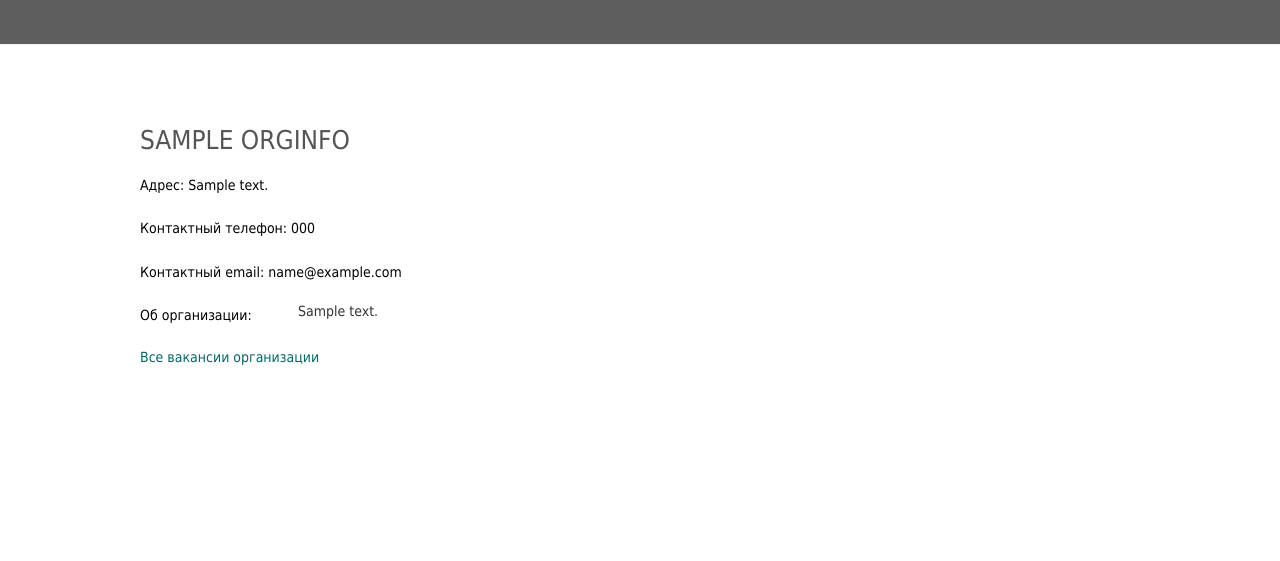
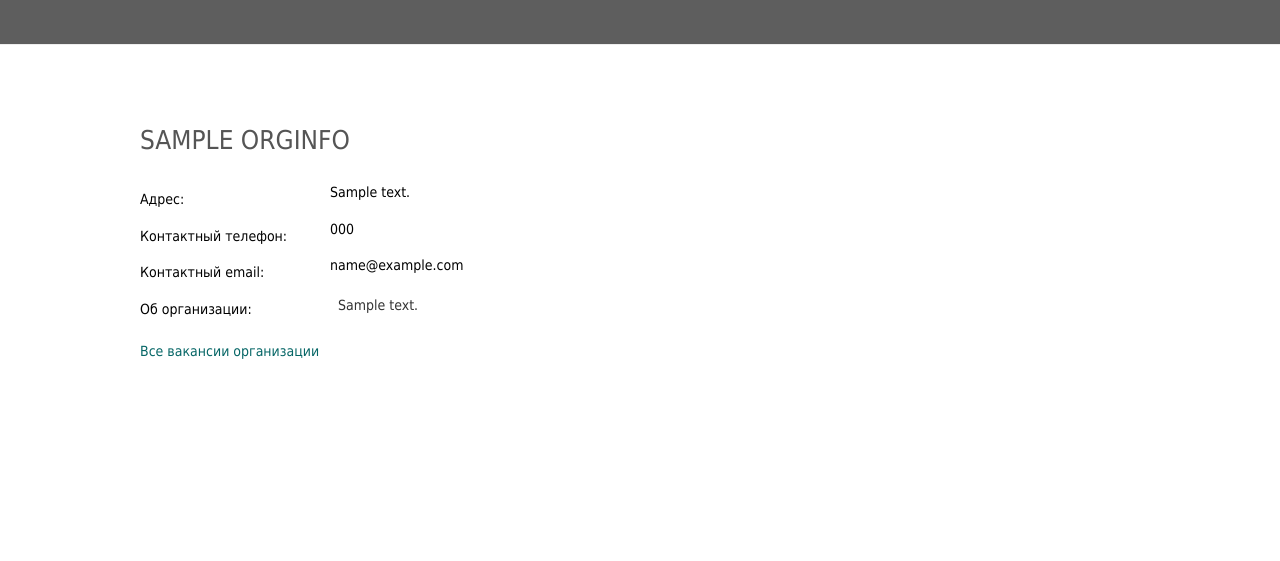
Before and after one commit to scrapebs/JobPro, a Django app: page /organisation/1/ in a window 1280 px wide. Shown: the part 48-609 px from the top of the page. After the commit the page ends 407 px from the top, so only its background shows below. Run offline with Django 3.2, Linux system fonts and the light colour scheme; tables that the repository leaves empty hold one stand-in row (values such as "Sample post"); some libraries are stand-ins or nearby versions.

Commit message:
Some edit

```diff
--- a/jobpro/static/css/jobpro.css
+++ b/jobpro/static/css/jobpro.css
@@ -965,7 +965,7 @@ body {
   font-family: Tahoma, 'Roboto Condensed', sans-serif;
   font-size: 14px;
   margin-top: -50px;
-  padding-left: 150px;
+  padding-left: 190px;
 }
 
 
--- a/jobpro/templates/jobpro/base.html
+++ b/jobpro/templates/jobpro/base.html
@@ -76,7 +76,7 @@
                         <section>
                             <h4>Исходники</h4>
                             <ul class="plain">
-                                <li><a href="https://github.com/scrapebs" target="_blank"><i class="icon fa-github">&nbsp;</i>Github</a></li>
+                                <li><a href="https://github.com/scrapebs/job-pro" target="_blank"><i class="icon fa-github">&nbsp;</i>Github</a></li>
                             </ul>
                         </section>
                     </div>
--- a/jobpro/templates/jobpro/cv_detail.html
+++ b/jobpro/templates/jobpro/cv_detail.html
@@ -47,10 +47,10 @@
 </div>
     <a href="{% url 'cv_list' %}" class='chevron-left'><span class="glyphicon glyphicon-chevron-left"></span></a>
     <div class="vacancy">
-    	<h1>{{ cv.name }}</h1>
+    	<h1>{{ cv.name }}</h1><br>
     	<p>Описание: <pre class="description">  {{ cv.description }}</pre></p>
-        <p>Контактный телефон : {{ cv.phone }}</p>
-        <p>Контактный email : {{ cv.email }}</p>
+        <p>Контактный телефон: <div class="description">{{ cv.phone }}</div></p>
+        <p>Контактный email: <div class="description">{{ cv.email }}</div></p>
     </div>
 
 {% endblock %}
--- a/jobpro/templates/jobpro/index.html
+++ b/jobpro/templates/jobpro/index.html
@@ -100,7 +100,7 @@
                         <section>
                             <h4>Исходники</h4>
                             <ul class="plain">
-                                <li><a href="https://github.com/scrapebs" target="_blank"><i class="icon fa-github">&nbsp;</i>Github</a></li>
+                                <li><a href="https://github.com/scrapebs/job-pro" target="_blank"><i class="icon fa-github">&nbsp;</i>Github</a></li>
                             </ul>
                         </section>
                     </div>
--- a/jobpro/templates/jobpro/index_logout.html
+++ b/jobpro/templates/jobpro/index_logout.html
@@ -72,7 +72,7 @@
                         <section>
                             <h4>Исходники</h4>
                             <ul class="plain">
-                                <li><a href="https://github.com/scrapebs" target="_blank"><i class="icon fa-github">&nbsp;</i>Github</a></li>
+                                <li><a href="https://github.com/scrapebs/job-pro" target="_blank"><i class="icon fa-github">&nbsp;</i>Github</a></li>
                             </ul>
                         </section>
                     </div>
--- a/jobpro/templates/jobpro/org_info_detail.html
+++ b/jobpro/templates/jobpro/org_info_detail.html
@@ -7,10 +7,10 @@
         {% endif %}
     </div>
     <div class="vacancy">
-    	<h1>{{ org_info.name }}</h1>
-    	<p>Адрес: {{ org_info.address }}</p>
-        <p>Контактный телефон: {{ org_info.phone }}</p>
-        <p>Контактный email: {{ org_info.email }}</p>
+    	<h1>{{ org_info.name }}</h1><br>
+    	<p>Адрес: <div class="description"> {{ org_info.address }}</div></p>
+        <p>Контактный телефон: <div class="description">{{ org_info.phone }}</div></p>
+        <p>Контактный email: <div class="description">{{ org_info.email }}</div></p>
         <p>Об организации: <pre class="description">  {{ org_info.description }}</pre></p>
         <a href="{% url 'org_vacancies_list' pk=org_info.organisation.pk  %}" >Все вакансии организации</a>
     </div>
--- a/jobpro/templates/jobpro/vacancy_detail.html
+++ b/jobpro/templates/jobpro/vacancy_detail.html
@@ -52,7 +52,7 @@
     </div>
     <a href="{% url 'vacancies_list' %}" class='chevron-left'><span class="glyphicon glyphicon-chevron-left"></span></a>
     <div class="vacancy">
-    	<h1>{{ vacancy.name }}</h1>
+    	<h1>{{ vacancy.name }}</h1><br>
     	<p>Описание вакансии:<pre class="description">  {{ vacancy.description }}</pre></p>
     	<p>Зарплата: {{ vacancy.salary }}</p>
         <a href="{% url 'org_info_vacancy' owner_pk=vacancy.owner.pk %}" >Автор вакансии: {{ vacancy.org_info }}</a>
--- a/mysite/settings.py
+++ b/mysite/settings.py
@@ -26,7 +26,7 @@ SECRET_KEY = 'k_h4t8y7sz5fv-5tp2dcd4m&$$_y3h7=ph@5ndrhuw0c109p7u'
 DEBUG = True
 
 
-ALLOWED_HOSTS = ['127.0.0.1','rathernot.pythonanywhere.com', 'localhost', 'testserver' ]
+ALLOWED_HOSTS = ['127.0.0.1','jobpro.pythonanywhere.com', 'localhost', 'testserver' ]
 
 
 # Application definition
```
